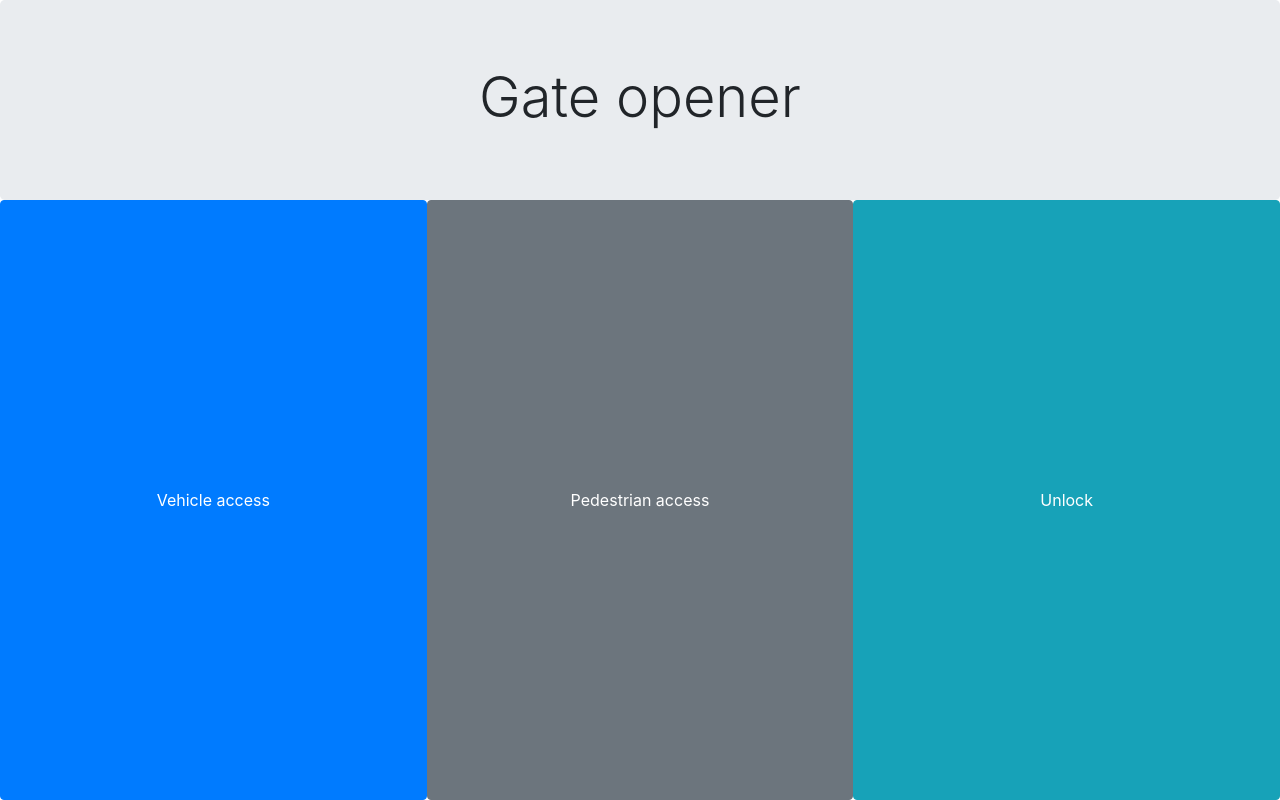
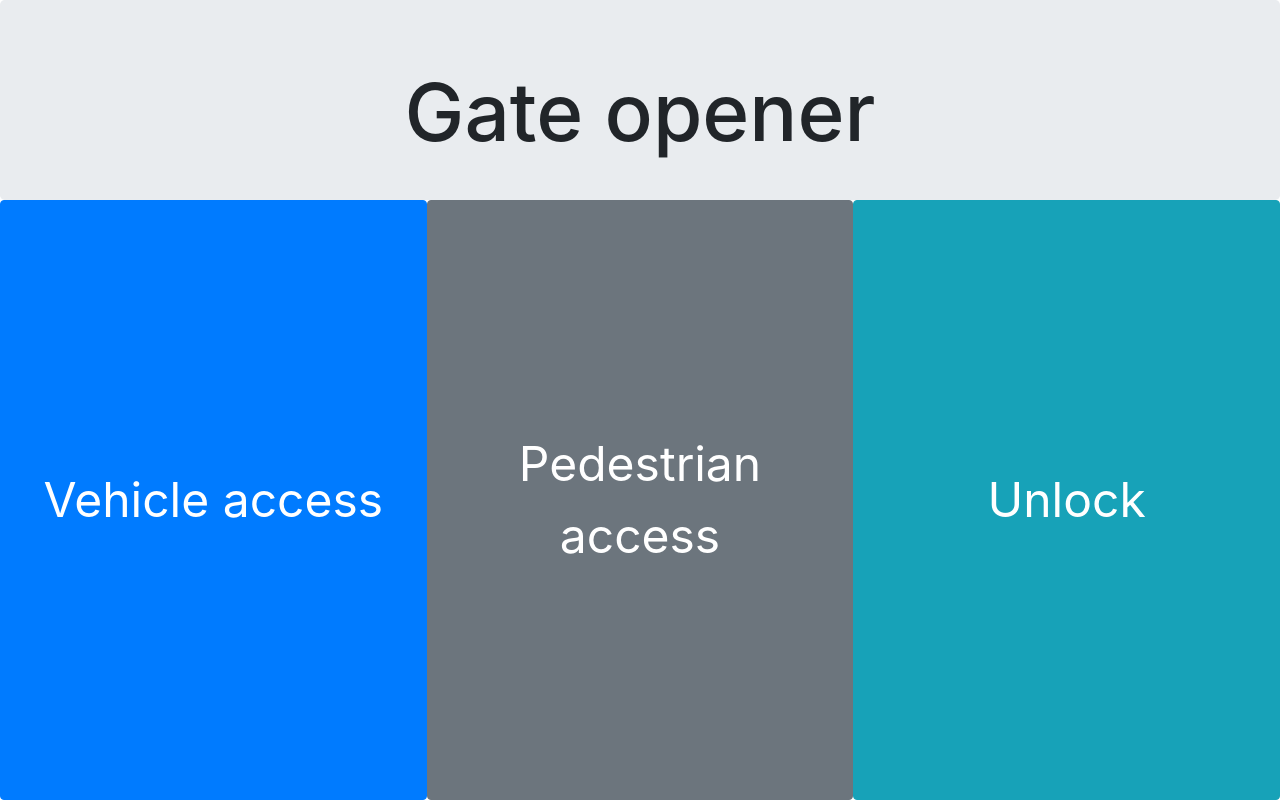
Before and after one commit to Bicskow/rpiGateOpener, a Django app: page /gateController/ in a window 1280 px wide. Run offline with Django 3.2, Linux system fonts and the light colour scheme; some libraries are stand-ins or nearby versions.

Commit message:
gui update

```diff
--- a/gateController/templates/gateController/gateController.html
+++ b/gateController/templates/gateController/gateController.html
@@ -16,18 +16,18 @@
     <div class="container-fluid">
         <div class="row" >
             <div class="jumbotron" style="width: 100%; height: 25vh; text-align: center; margin-bottom: 0px;">
-                <h1 class="display-4">Gate opener</h1>
+                <h1 class="display-4" style="font-size: 500%; font-weight: 500;">Gate opener</h1>
             </div>
         </div>
         <div class="row" style="height: 75vh; padding: 0px;">
             <div class="col-md-12 col-lg-4" style="padding: 0px;">
-                <button type="button" class="btn btn-primary" style="width: 100%; height: 100%;">Vehicle access </button>
+                <button type="button" class="btn btn-primary" style="width: 100%; height: 100%; font-size: 300%;">Vehicle access </button>
             </div>
             <div class="col-md-12 col-lg-4" style="padding: 0px;">
-                <button type="button" class="btn btn-secondary" style="width: 100%; height: 100%;">Pedestrian access</button>
+                <button type="button" class="btn btn-secondary" style="width: 100%; height: 100%; font-size: 300%;">Pedestrian access</button>
             </div>
             <div class="col-md-12 col-lg-4" style="padding: 0px;">
-                <button type="button" class="btn btn-info" style="width: 100%; height: 100%;">Unlock</button>
+                <button type="button" class="btn btn-info" style="width: 100%; height: 100%; font-size: 300%;">Unlock</button>
             </div>
         </div>
     </div>
```
